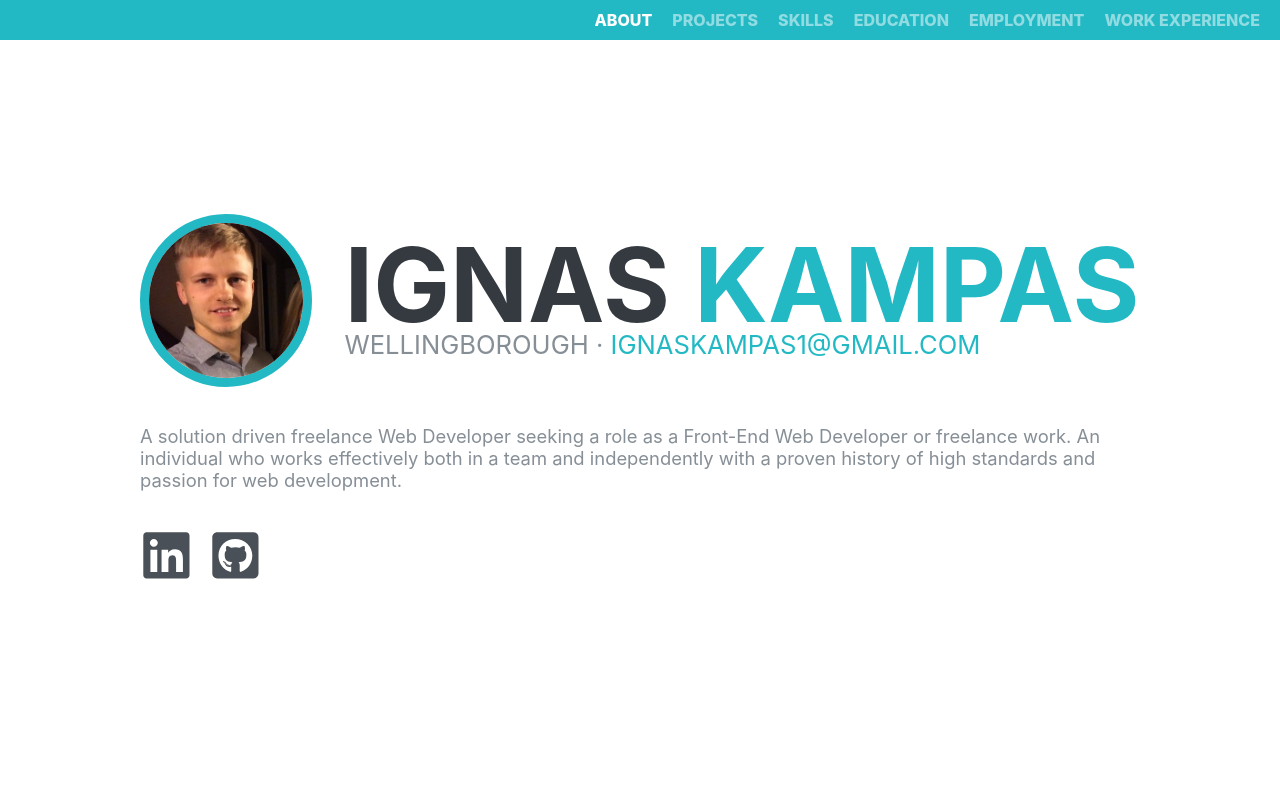
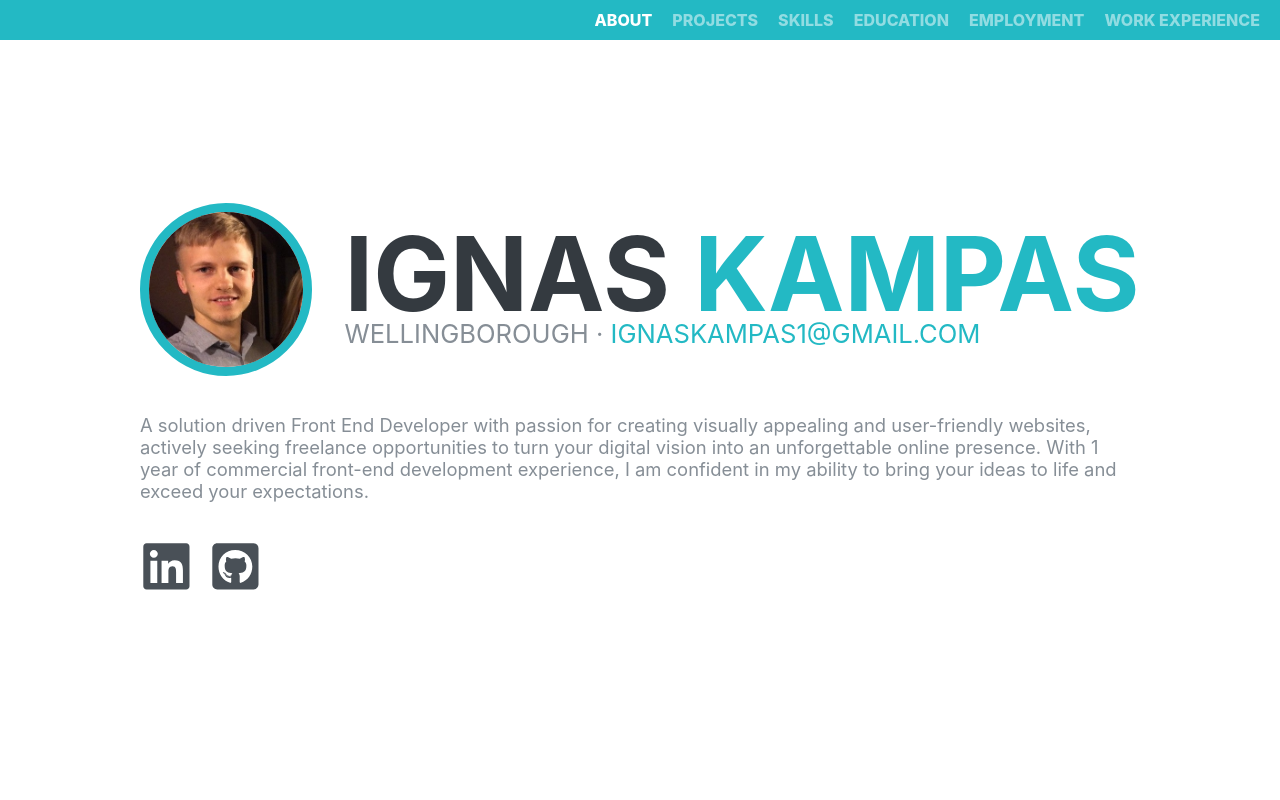
Before and after one commit to ignaskampas/ignaskampas, a React (Create React App) app: page / in a window 1280 px wide. Shown: the top 800 px of the page. Built offline with nearby package versions, Linux system fonts and the light colour scheme; no server answers; a web font is replaced by a local one.

Commit message:
Updated intro text

```diff
--- a/src/components/sections/Home/Home.js
+++ b/src/components/sections/Home/Home.js
@@ -18,7 +18,7 @@ export default function Home() {
                         </span>
                     </div>
                 </div>
-                <div className={styles.introMessage}>A solution driven freelance Web Developer seeking a role as a Front-End Web Developer or freelance work. An individual who works effectively both in a team and independently with a proven history of high standards and passion for web development.</div>
+                <div className={styles.introMessage}>A solution driven Front End Developer with passion for creating visually appealing and user-friendly websites, actively seeking freelance opportunities to turn your digital vision into an unforgettable online presence. With 1 year of commercial front-end development experience, I am confident in my ability to bring your ideas to life and exceed your expectations.</div>
                 <div className={styles.icons}>
 
                 </div>
```
